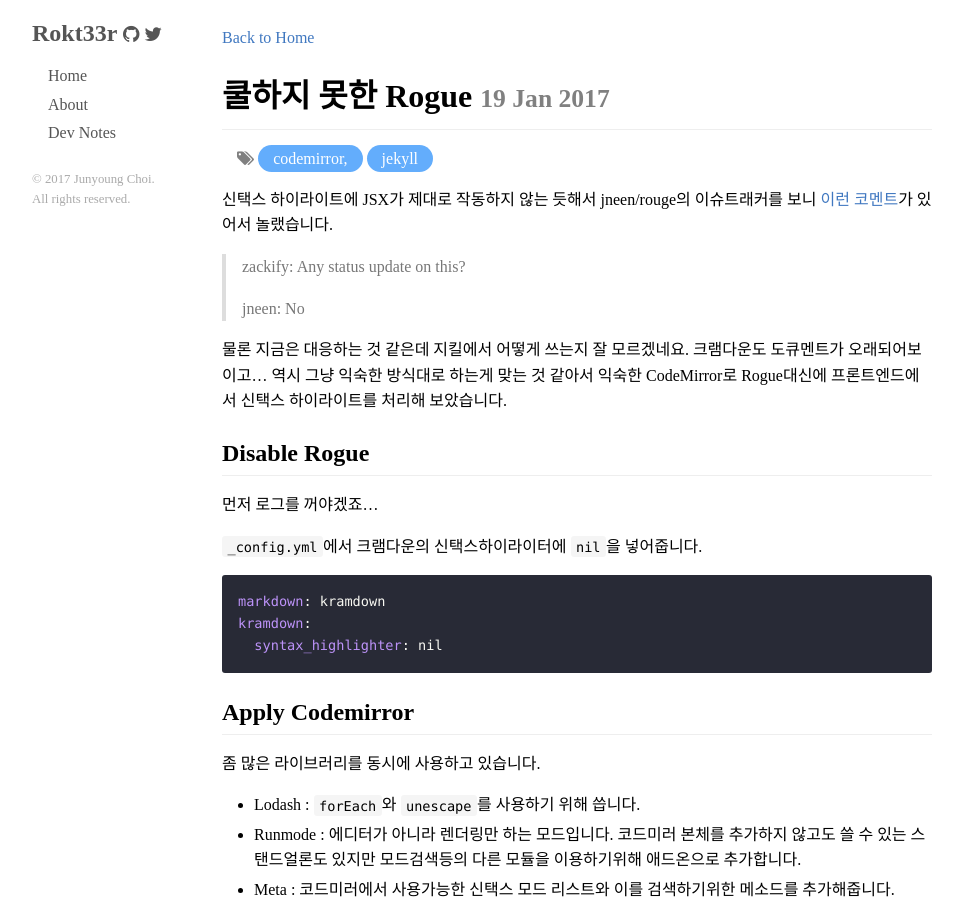
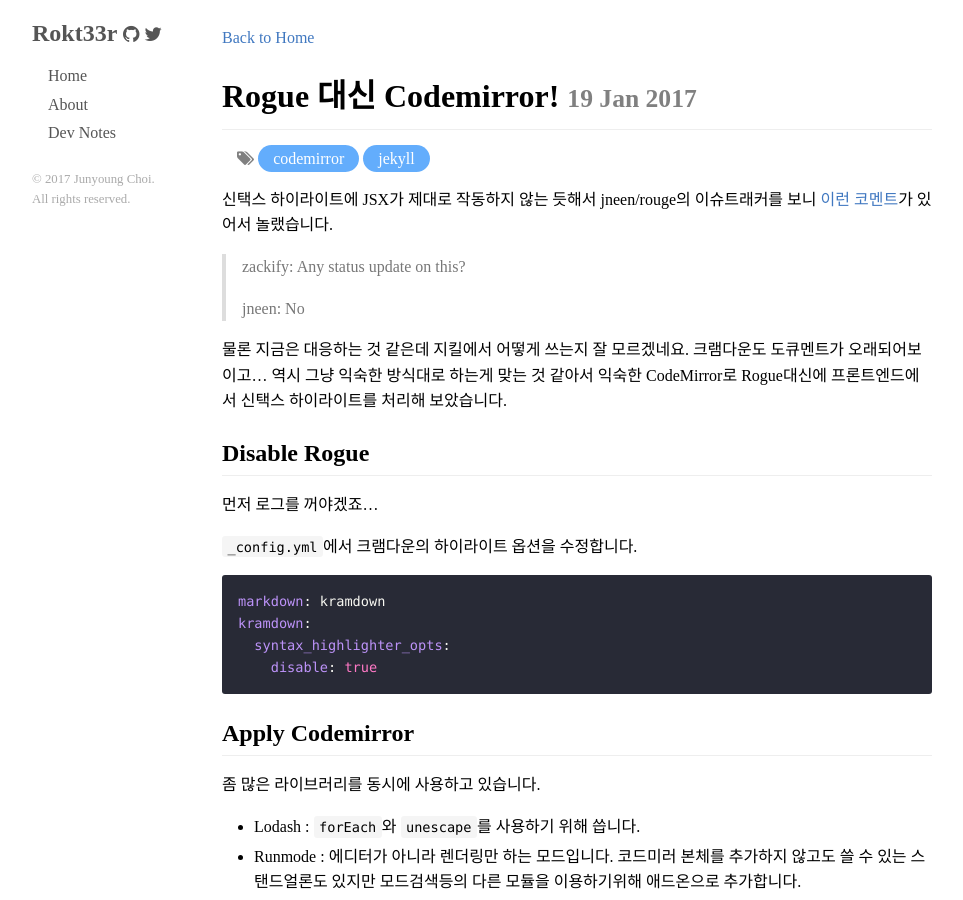
Before and after one commit to Rokt33r/rokt33r.github.io, a Jekyll site: the page built from devnotes/_posts/2017-01-19-rogue-to-codemirror.md, in a window 1280 px wide and 900 px high. Shown: the whole window, without its empty margins (158-1121 px from the left). Built offline with Jekyll 4.4.1, drawn with Linux system fonts in a browser that asks for light colours; nearby versions of some CDN libraries; some web fonts are replaced; comment, search, counter and statistics services are not loaded.

Commit message:
Fix rogue post

````diff
--- a/devnotes/_posts/2017-01-19-rogue.md
+++ b/devnotes/_posts/2017-01-19-rogue-to-codemirror.md
@@ -1,8 +1,8 @@
 ---
 layout: post
-title: 쿨하지 못한 Rogue
+title: Rogue 대신 Codemirror!
 date: 2017-01-19 14:00:00 +0900
-tags: codemirror, jekyll
+tags: [codemirror, jekyll]
 ---
 
 신택스 하이라이트에 JSX가 제대로 작동하지 않는 듯해서 jneen/rouge의 이슈트래커를 보니 [이런 코멘트](https://github.com/jneen/rouge/issues/275#issuecomment-149714664)가 있어서 놀랬습니다.
@@ -18,12 +18,13 @@ tags: codemirror, jekyll
 
 먼저 로그를 꺼야겠죠...
 
-`_config.yml`에서 크램다운의 신택스하이라이터에 `nil`을 넣어줍니다.
+`_config.yml`에서 크램다운의 하이라이트 옵션을 수정합니다.
 
 ```yml
 markdown: kramdown
 kramdown:
-  syntax_highlighter: nil
+  syntax_highlighter_opts:
+    disable: true
 ```
 
 ## Apply Codemirror
````
